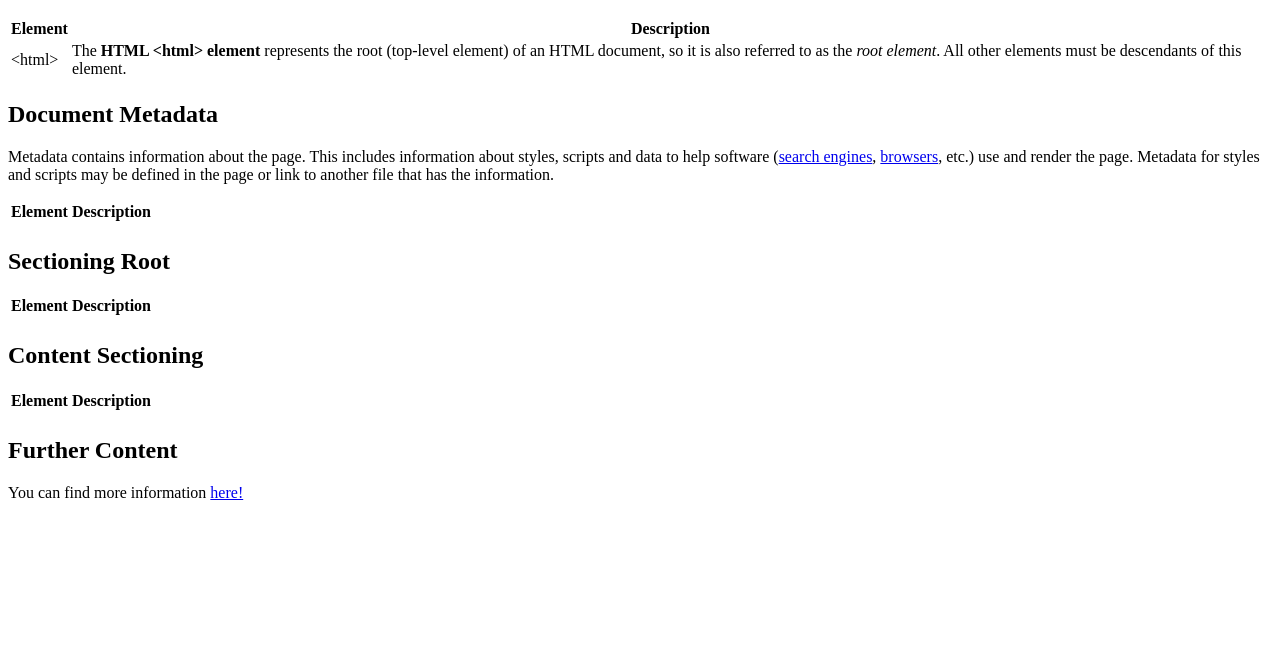
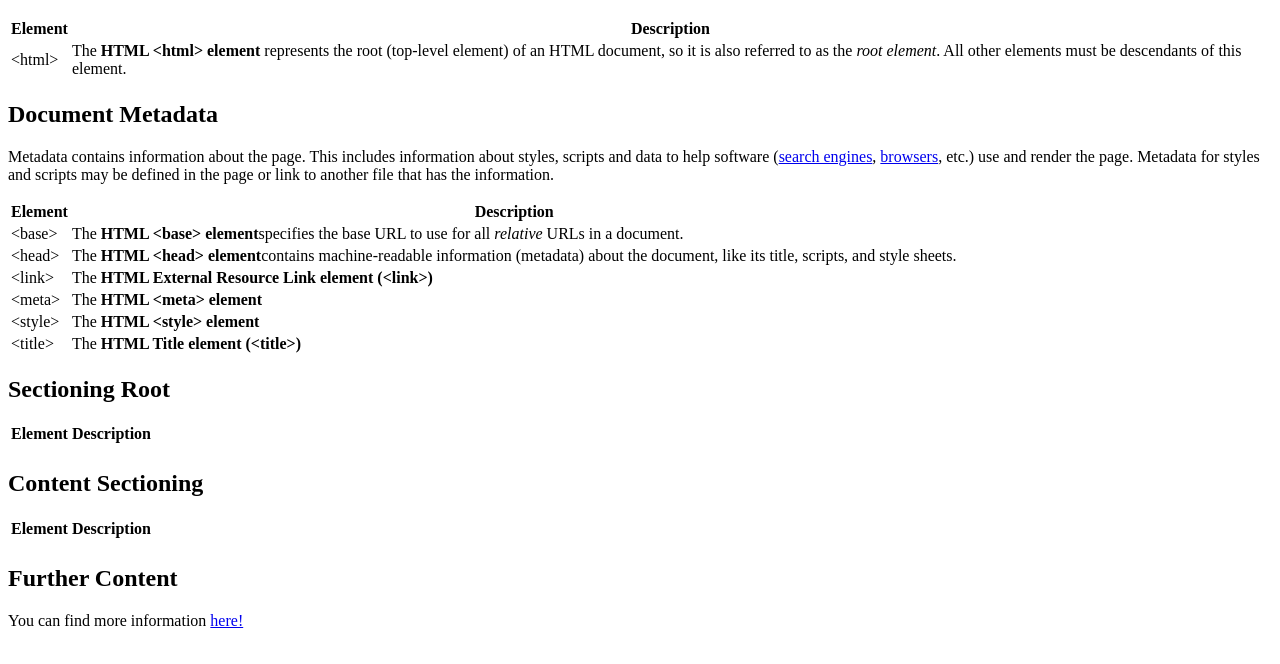
Before and after one commit to Lormik/cheatsheet, a plain HTML site: page index.html in a window 1280 px wide. Shown: the part 110-774 px from the top of the page. Drawn offline with Linux system fonts and the light colour scheme.

Commit message:
add second table content

```diff
--- a/index.html
+++ b/index.html
@@ -61,8 +61,28 @@
                 </thead>
                 <tbody>
                     <tr>
-                        <td></td>
-                        <td></td>
+                        <td>&lt;base&gt;</td>
+                        <td>The <strong>HTML &lt;base&gt; element</strong>specifies the base URL to use for all <em>relative</em> URLs in a document.</td>
+                    </tr>
+                    <tr>
+                        <td>&lt;head&gt;</td>
+                        <td>The <strong>HTML &lt;head&gt; element</strong>contains machine-readable information (metadata) about the document, like its title, scripts, and style sheets.</td>
+                    </tr>
+                    <tr>
+                        <td>&lt;link&gt;</td>
+                        <td>The <strong>HTML External Resource Link element (&lt;link&gt;)</strong></td>
+                    </tr>
+                    <tr>
+                        <td>&lt;meta&gt;</td>
+                        <td>The <strong>HTML &lt;meta&gt; element</strong></td>
+                    </tr>
+                    <tr>
+                        <td>&lt;style&gt;</td>
+                        <td>The <strong>HTML &lt;style&gt; element</strong></td>
+                    </tr>
+                    <tr>
+                        <td>&lt;title&gt;</td>
+                        <td>The <strong>HTML Title element (&lt;title&gt;)</strong></td>
                     </tr>
                 </tbody>
             </table>
```
